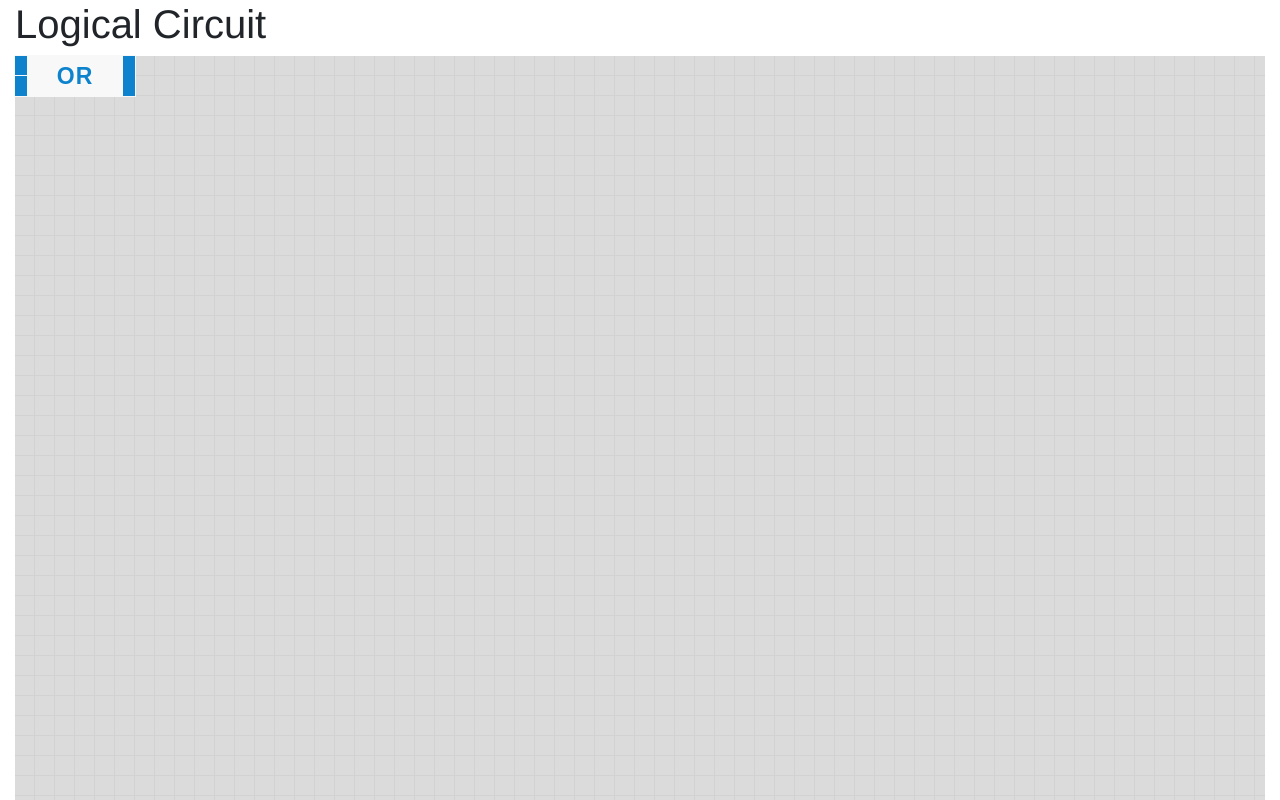
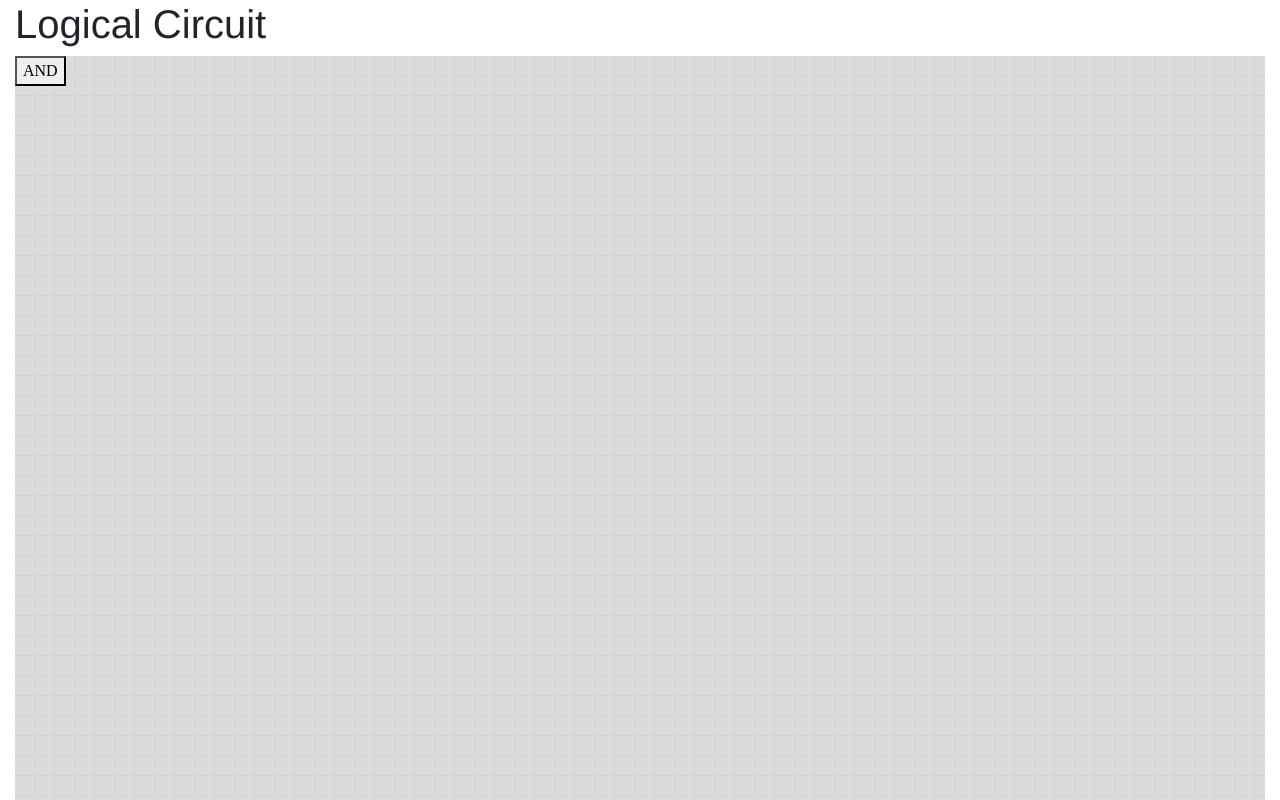
Before and after one commit to ShowKa/LogicCircuit, a Vue app: page / in a window 1280 px wide. Built offline with nearby package versions, Linux system fonts and the light colour scheme.

Commit message:
correctly & dynamically add vue component

```diff
--- a/src/components/element/Board.vue
+++ b/src/components/element/Board.vue
@@ -3,32 +3,47 @@
   ref="container"
   class="board"
 >
+  <button @click="addAND">
+    AND
+  </button>
+  <fieldset
+    v-for="(element, index) in elements"
+    :key="'element_' + index"
+  >
     <Element
       v-draggable
-    element-type="AND"
+      :element-type="element.type"
     />
-  <Element
-    v-draggable
-    element-type="OR"
+  </fieldset>
+  <fieldset
+    v-for="(conductor, index) in conductors"
+    :key="'conductor_' + index"
+  >
+    <Conductor
+      class="board__conductor"
+      v-bind="conductor"
     />
+  </fieldset>
 </div>
 </template>
 <script>
+// imports
 import {
   mapState,
   mapActions
 } from 'vuex'
-// imports
-import Vue from 'vue'
 import Element from './Element.vue'
 import Conductor from './Conductor.vue'
-var ConductorClass = Vue.extend(Conductor)
 // component
 export default {
   components: {
-    Element
+    Element,
+    Conductor
   },
-  data: () => ({}),
+  data: () => ({
+    elements: [],
+    conductors: []
+  }),
   computed: {
     ...mapState({
       nominated: 'nominated'
@@ -49,8 +64,7 @@ export default {
       const rect1 = elm1.$el.getBoundingClientRect()
       const rect2 = elm2.$el.getBoundingClientRect()
       const rect = this.$el.getBoundingClientRect()
-      const conductor = new ConductorClass({
-        propsData: {
+      const props = {
         height: rect.height,
         width: rect.width,
         x1: pos1.left - posOfBoard.left + rect1.width / 2,
@@ -58,10 +72,7 @@ export default {
         x2: pos2.left - posOfBoard.left + rect2.width / 2,
         y2: pos2.top - posOfBoard.top + rect2.height / 2
       }
-      })
-      conductor.$mount()
-      conductor.$el.classList.add('board__conductor')
-      this.$refs.container.appendChild(conductor.$el)
+      this.conductors.push(props)
       this.clearNominated()
     }
   },
@@ -85,6 +96,12 @@ export default {
         top: Math.round(top),
         left: Math.round(left)
       }
+    },
+    addAND() {
+      const props = {
+        type: 'AND'
+      }
+      this.elements.push(props)
     }
   }
 }
```
Lines whose indentation alone changed are shown as unchanged.
